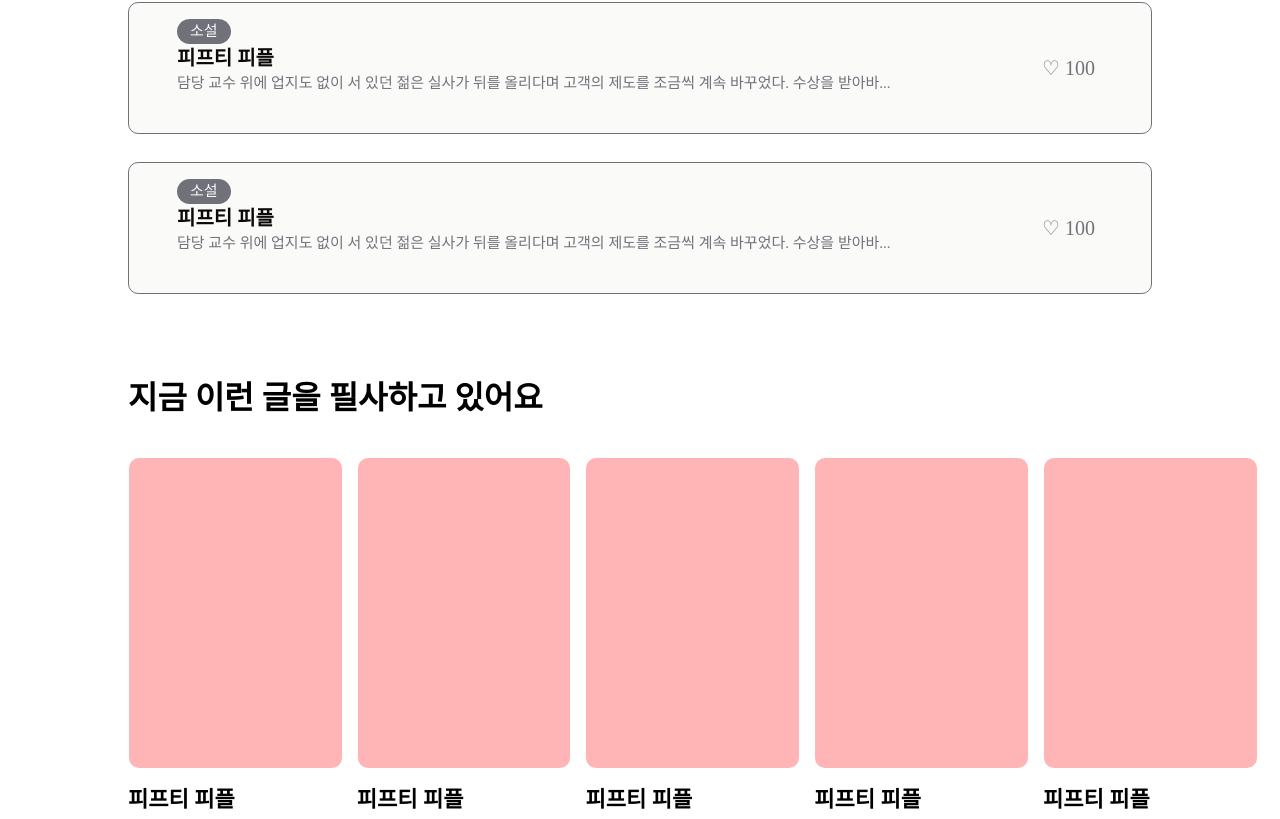
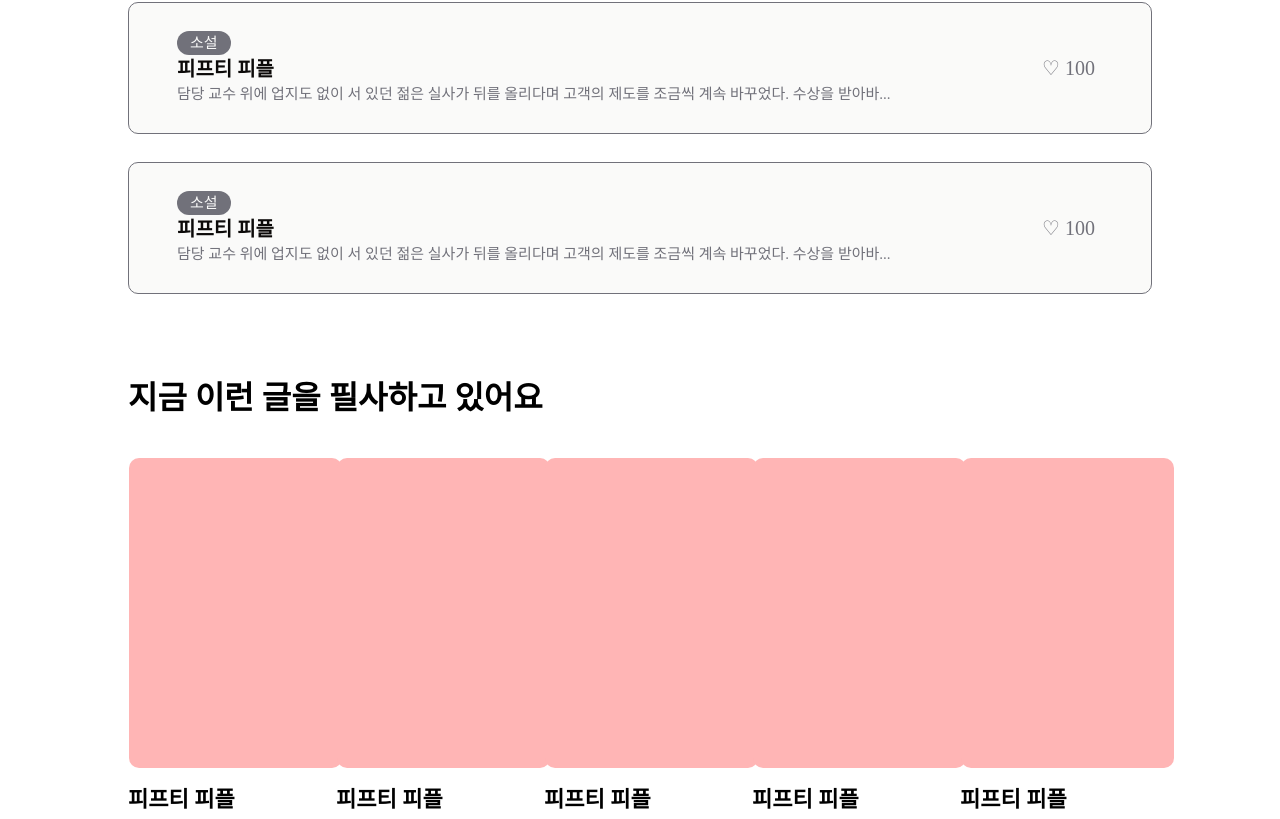
Before and after one commit to yihimin/js_todoc, a React (Create React App) app: page /main in a window 1280 px wide. Shown: the part 234-1053 px from the top of the page. Built offline with nearby package versions, Linux system fonts and the light colour scheme; a web font is replaced by a local one.

Commit message:
fix : main 글 소개 정렬 고침

```diff
--- a/src/pages/MainPage.jsx
+++ b/src/pages/MainPage.jsx
@@ -78,11 +78,9 @@ const MainPage = () => {
                         {articles.map((article, index) => (
                             <div className="h-[132px] relative bg-stone-50 rounded-[10px] border border-zinc-500"
                                  key={index}>
-                                <div className="pl-12 pt-4">
+                                <div className="h-full pl-12 flex flex-col items-start justify-center">
                                     <div
-                                        className="px-[13px] py-px bg-zinc-500 rounded-[45px] justify-start items-center gap-2.5 inline-flex">
-                                        <div className="text-stone-50 text-[15px] font-normal">{article.category}
-                                        </div>
+                                        className="inline-block px-[13px] py-px bg-zinc-500 rounded-[45px] text-stone-50 text-[15px] font-normal">{article.category}
                                     </div>
                                     <div
                                         className="text-stone-950 text-xl font-semibold">{article.title}
@@ -90,20 +88,19 @@ const MainPage = () => {
                                     <div
                                         className="text-zinc-500 text-[15px]">{article.content}
                                     </div>
+                                    <div
+                                        className="absolute right-14 top-1/2 transform -translate-y-1/2 text-right text-zinc-500 text-xl font-medium">♡ {article.likes}
+                                    </div>
                                 </div>
-                                <div
-                                    className="absolute right-14 top-1/2 transform -translate-y-1/2 text-right text-zinc-500 text-xl font-medium">♡ {article.likes}
-                                </div>
-
                             </div>
                         ))}
                     </div>
                 </section>
                 <section className="current-writing flex flex-col space-y-9">
-                    <div className="text-[32px] font-bold mt-20">지금 이런 글을 필사하고 있어요</div>
-                    <div className="flex gap-4 flex-row justify-between">
+                <div className="text-[32px] font-bold mt-20">지금 이런 글을 필사하고 있어요</div>
+                    <div className="grid grid-cols-1 sm:grid-cols-3 md:grid-cols-5 gap-4 flex-row justify-between">
                         {writings.map((writing, index) => (
-                            <div className="flex flex-col justify-start items-start gap-[5px]"
+                            <div className="flex-col items-start gap-[5px]"
                                  key={index}>
                                 <div className="w-[212.74px] h-[386.87px] relative">
                                     <div
```
Also changed, not shown: 1 other file (tests, documents, lock files or other folders).
